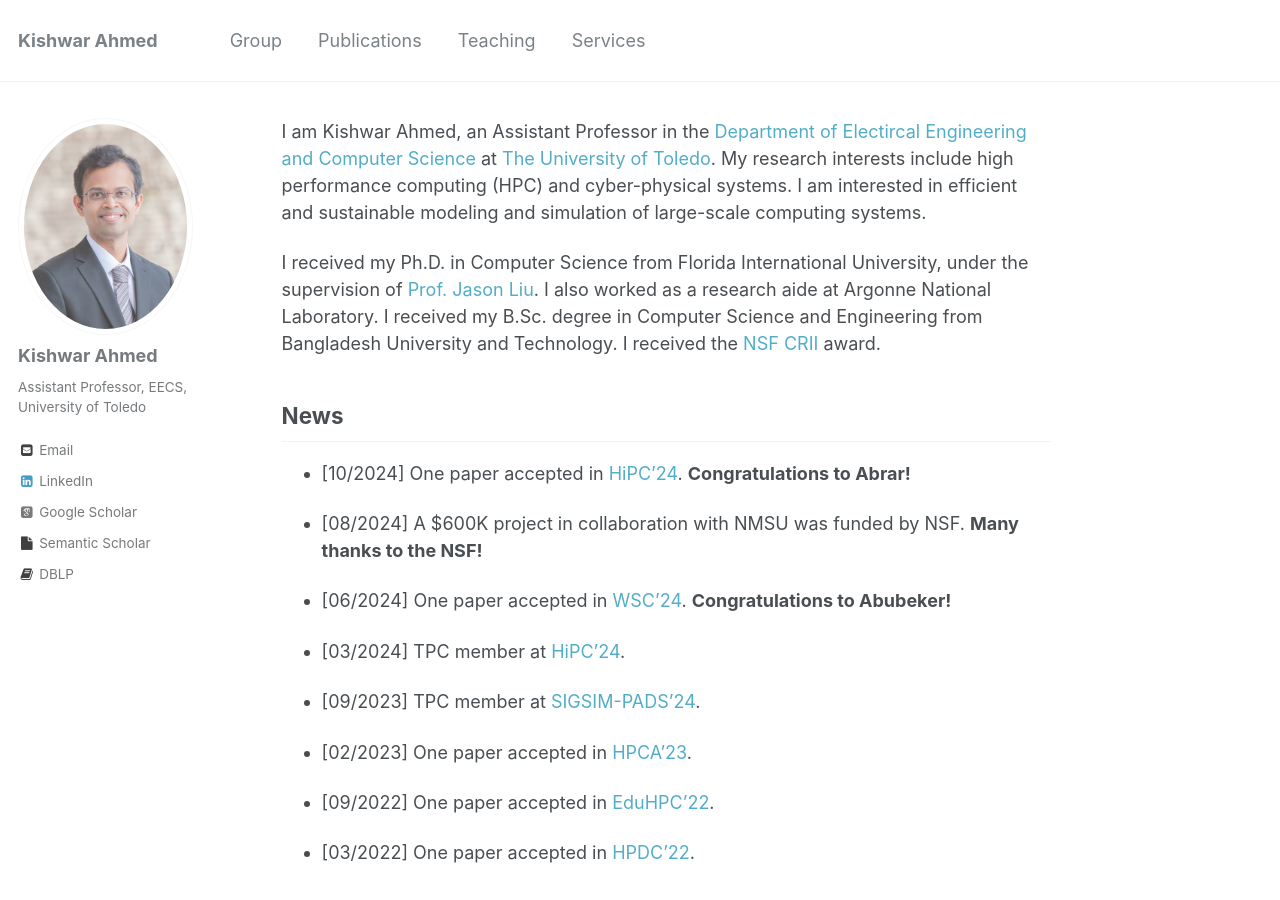
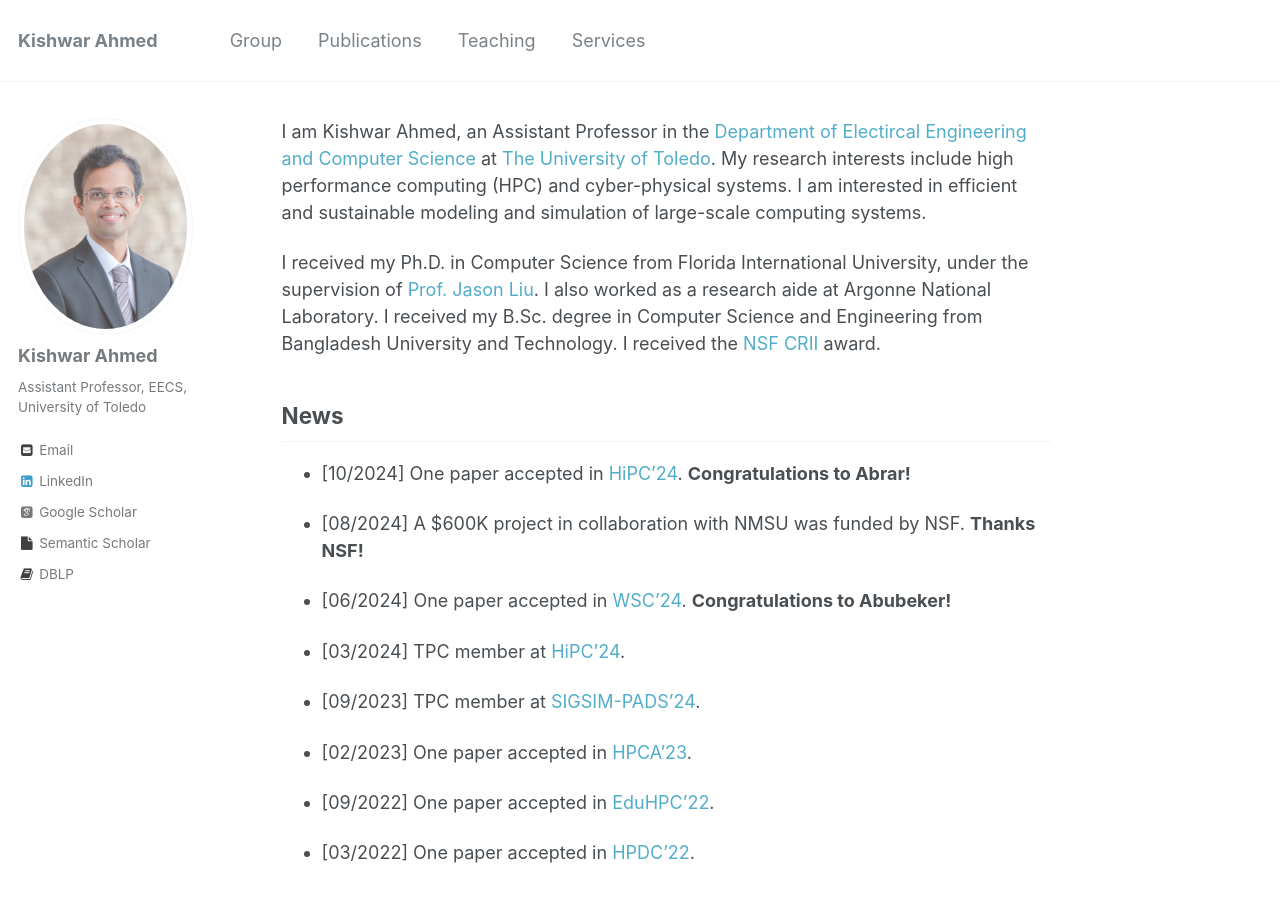
Before and after one commit to kishwarbd/kishwarbd.github.io, a Jekyll site: the page built from _pages/about.md, in a window 1280 px wide and 900 px high. Built offline with Jekyll 4.4.1, drawn with Linux system fonts in a browser that asks for light colours; some web fonts are replaced.

Commit message:
Update about.md

```diff
--- a/_pages/about.md
+++ b/_pages/about.md
@@ -16,7 +16,7 @@ Jason Liu](https://people.cis.fiu.edu/liux/). I also worked as a research aide a
 ## News
 * [10/2024] One paper accepted in [HiPC'24](https://www.hipc.org/). **Congratulations to Abrar!**
 
-* [08/2024] A $600K project in collaboration with NMSU was funded by NSF. **Many thanks to the NSF!**
+* [08/2024] A $600K project in collaboration with NMSU was funded by NSF. **Thanks NSF!**
 
 * [06/2024] One paper accepted in [WSC'24](https://meetings.informs.org/wordpress/wsc2024/). **Congratulations to Abubeker!**
 
```
